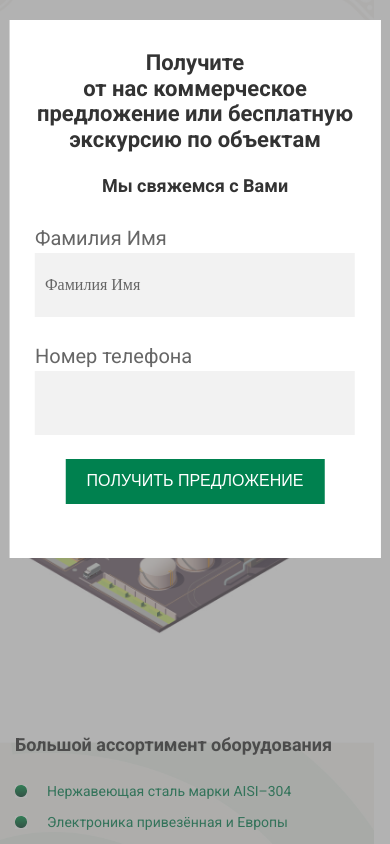
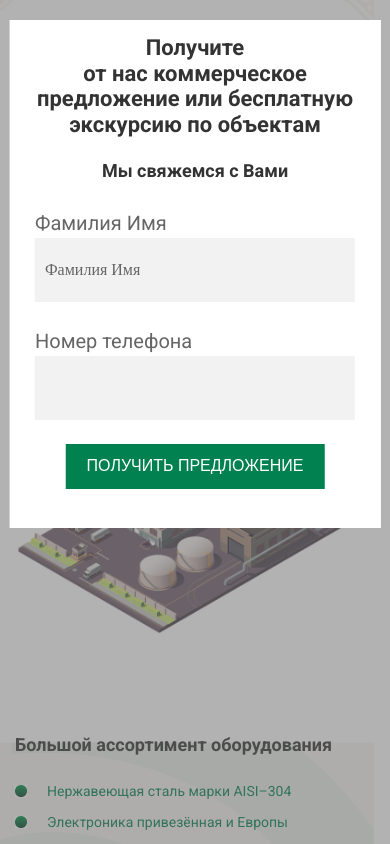
Before and after one commit to Rustam9724/IAC, a React (Create React App) app: page / in a window 390 px wide. Both pictures are taken after a click on the link "ОФОРМИТЬ ЗАКАЗ". Shown: the top 844 px of the page. Built offline with nearby package versions, Linux system fonts and the light colour scheme; a web font is replaced by a local one.

Commit message:
init: ModalForm adaptive

```diff
--- a/src/styles/modal-form.scss
+++ b/src/styles/modal-form.scss
@@ -50,6 +50,13 @@
         }
     }
 
+    @media (max-width: 360px) {
+        .modal-form__title {
+            font-size: 1.7rem;
+            margin-bottom: 12px;
+        }
+    }
+
     .modal-form__sub-title {
         font-size: 2.4rem;
         font-weight: 700;
@@ -61,6 +68,13 @@
     @media (max-width: 849px) {
         .modal-form__sub-title {
             font-size: 1.8rem;
+        }
+    }
+
+    @media (max-width: 360px) {
+        .modal-form__sub-title {
+            font-size: 1.4rem;
+            margin-bottom: 13px;
         }
     }
 
@@ -169,6 +183,6 @@
 @media (max-width: 464px) {
     .modal-form {
         width: 95%;
-        padding: 30px 15px;
+        padding: 15px 15px;
     }
 }
```
Also changed, not shown: Устройства.txt.
